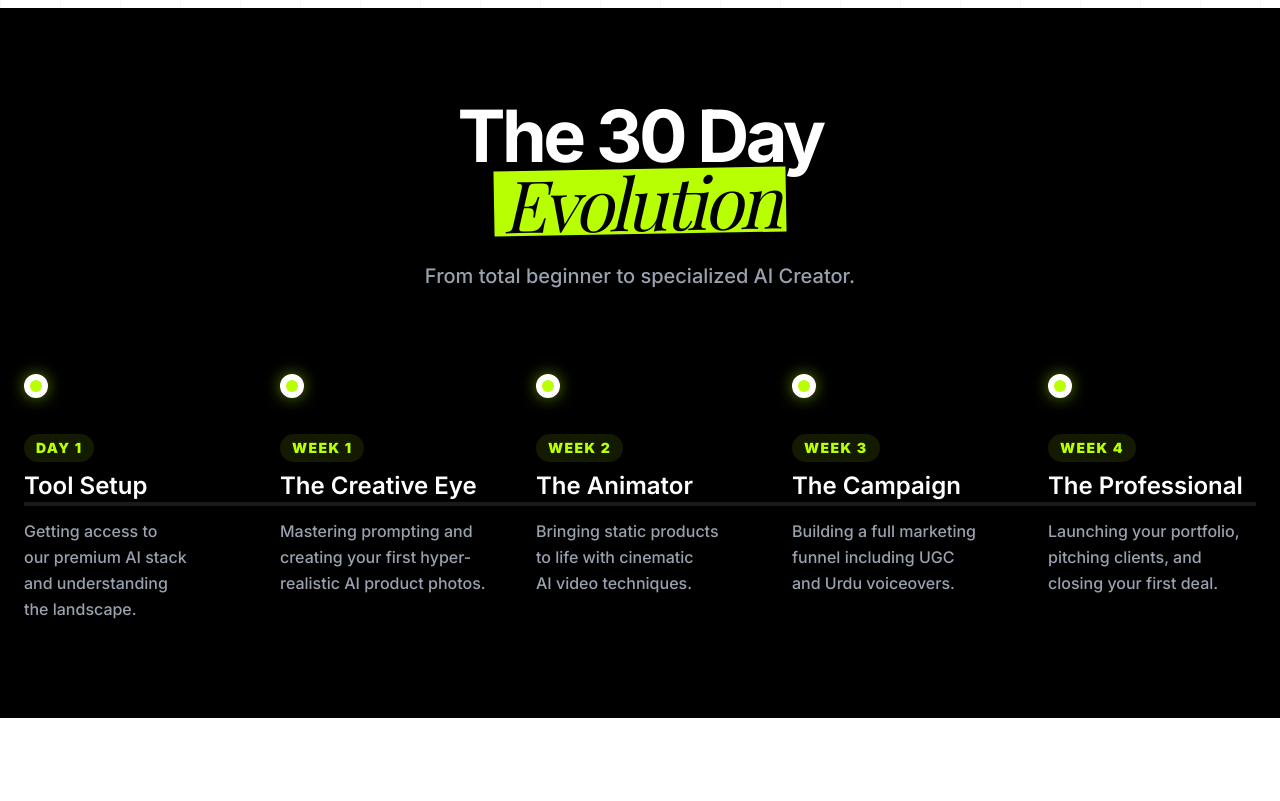
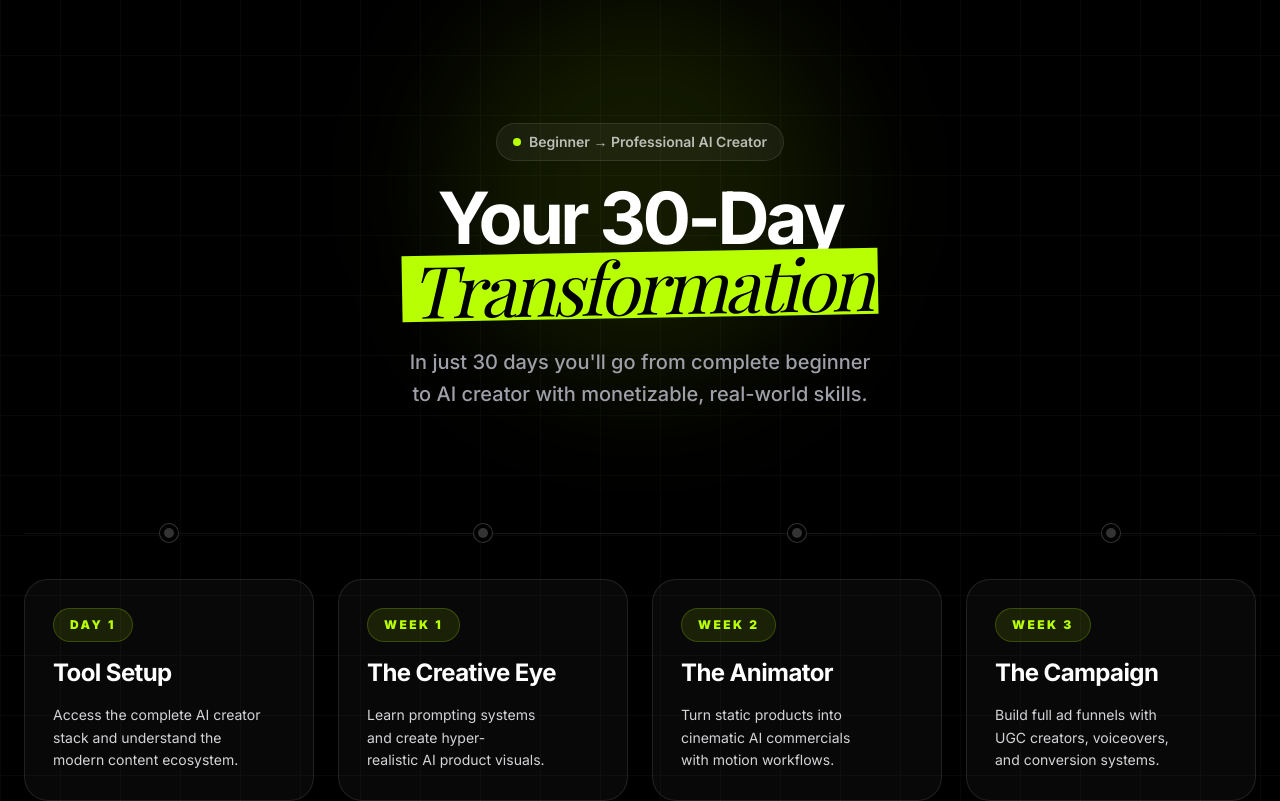
Before and after one commit to Waleedeveloper98/agency-website, a React (Vite) app: page /bootcamp in a window 1280 px wide. Shown: the part 5880-6681 px from the top of the page. Built offline with nearby package versions, Linux system fonts and the light colour scheme; no server answers; a web font is replaced by a local one.

Commit message:
feat: Update MasterySection and TransformationSection with improved content, styling, and animations for enhanced user experience

```diff
--- a/src/features/course/components/MasterySection.jsx
+++ b/src/features/course/components/MasterySection.jsx
@@ -87,7 +87,7 @@ const MasterySection = () => {
               </h2>
 
               {/* Description */}
-              <p className="text-base md:text-2xl text-zinc-500 font-medium max-w-3xl leading-relaxed">
+              <p className="text-base md:text-xl text-zinc-500 font-medium max-w-3xl leading-relaxed">
                 This isn't just another AI course. It's a complete creator
                 system designed to help you build profitable AI services.
               </p>
--- a/src/features/course/components/TransformationSection.jsx
+++ b/src/features/course/components/TransformationSection.jsx
@@ -1,5 +1,5 @@
 import AnimatedSection from "./AnimatedSection";
-import { motion } from "motion/react";
+import { motion } from "framer-motion";
 import ColorHeading from "./ColorHeading";
 
 const TransformationSection = () => {
@@ -7,61 +7,218 @@ const TransformationSection = () => {
     {
       phase: "Day 1",
       title: "Tool Setup",
-      desc: "Getting access to our premium AI stack and understanding the landscape.",
+      desc: "Access the complete AI creator stack and understand the modern content ecosystem.",
     },
     {
       phase: "Week 1",
       title: "The Creative Eye",
-      desc: "Mastering prompting and creating your first hyper-realistic AI product photos.",
+      desc: "Learn prompting systems and create hyper-realistic AI product visuals.",
     },
     {
       phase: "Week 2",
       title: "The Animator",
-      desc: "Bringing static products to life with cinematic AI video techniques.",
+      desc: "Turn static products into cinematic AI commercials with motion workflows.",
     },
     {
       phase: "Week 3",
       title: "The Campaign",
-      desc: "Building a full marketing funnel including UGC and Urdu voiceovers.",
+      desc: "Build full ad funnels with UGC creators, voiceovers, and conversion systems.",
     },
     {
       phase: "Week 4",
       title: "The Professional",
-      desc: "Launching your portfolio, pitching clients, and closing your first deal.",
+      desc: "Launch your portfolio, pitch clients confidently, and close your first AI deal.",
+      // featured: true,
     },
   ];
 
   return (
-    <section className="py-24 px-6 bg-black text-white overflow-hidden">
-      <div className="max-w-7xl mx-auto">
-        <AnimatedSection className="text-center mb-24">
-          <h2 className="text-4xl md:text-7xl font-bold tracking-tighter leading-[0.9] mb-6">
-            The 30 Day <br /> <ColorHeading text={"Evolution"} />
+    <section className="relative overflow-hidden bg-black py-24 md:py-32 px-5 md:px-6 text-white">
+      {/* Background Effects */}
+      <div className="absolute inset-0 overflow-hidden pointer-events-none">
+        {/* Grid */}
+        <div
+          className="absolute inset-0 opacity-[0.03]"
+          style={{
+            backgroundImage: `
+              linear-gradient(to right, white 1px, transparent 1px),
+              linear-gradient(to bottom, white 1px, transparent 1px)
+            `,
+            backgroundSize: "60px 60px",
+          }}
+        />
+
+        {/* Subtle Glow */}
+        <div className="absolute top-0 left-1/2 -translate-x-1/2 h-96 w-96 rounded-full bg-(--primary-color)/10 blur-3xl" />
+      </div>
+
+      <div className="relative z-10 max-w-7xl mx-auto">
+        {/* Heading */}
+        <AnimatedSection className="text-center mb-16 md:mb-28">
+          {/* Badge */}
+          <div className="inline-flex items-center gap-2 rounded-full border border-white/10 bg-white/5 px-4 py-2 mb-6">
+            <div className="h-2 w-2 rounded-full bg-(--primary-color)" />
+
+            <span className="text-sm font-semibold text-white/70">
+              Beginner → Professional AI Creator
+            </span>
+          </div>
+
+          {/* Heading */}
+          <h2 className="text-5xl md:text-7xl font-bold tracking-[-0.05em] leading-[0.92] mb-6">
+            Your 30-Day
+            <br />
+            <ColorHeading text="Transformation" />
           </h2>
-          <p className="text-xl text-gray-400 font-medium">
-            From total beginner to specialized AI Creator.
+
+          {/* Description */}
+          <p className="text-base md:text-xl text-zinc-400 font-medium max-w-3xl leading-relaxed text-center mx-auto">
+            In just 30 days you'll go from complete beginner to AI creator with
+            monetizable, real-world skills.
           </p>
         </AnimatedSection>
 
+        {/* Timeline */}
         <div className="relative">
-          {/* Vertical line on mobile, Horizontal on desktop */}
-          <div className="absolute left-4 md:left-0 md:top-1/2 md:w-full h-full md:h-1 bg-white/10 md:-translate-y-1/2" />
+          {/* Mobile Vertical Line */}
+          <div className="absolute left-[9px] top-0 h-full w-px bg-gradient-to-b from-white/5 via-white/10 to-white/5 md:hidden" />
 
-          <div className="grid grid-cols-1  md:grid-cols-3 lg:grid-cols-5 gap-12 relative">
+          {/* Desktop Horizontal Line */}
+          <div className="absolute left-0 top-[10px] hidden h-px w-full bg-gradient-to-r from-white/5 via-white/10 to-white/5 md:block" />
+
+          {/* Steps */}
+          <div className="grid grid-cols-1 md:grid-cols-3 gap-10 lg:grid-cols-4 md:gap-6 relative">
             {steps.map((step, i) => (
-              <AnimatedSection key={i} delay={i * 0.15}>
-                <div className="pl-12 md:pl-0 md:pt-12 relative rounded-lg">
-                  {/* Point */}
-                  <div className="absolute left-3 md:left-0 top-0 md:-top-3 w-6 h-6 bg-(--primary-color) rounded-full border-[6px] border-bold shadow-[0_0_15px_rgba(184,255,3,0.5)] z-10" />
+              <AnimatedSection key={i} delay={i * 0.1}>
+                <motion.div
+                  whileHover={{
+                    y: -6,
+                  }}
+                  transition={{
+                    type: "spring",
+                    stiffness: 220,
+                    damping: 18,
+                  }}
+                  className={`
+                    group
+                    relative
+                    pl-12
+                    md:pl-0
+                    md:pt-14
 
-                  <div className="text-(--primary-color) font-black text-sm uppercase tracking-widest mb-2 px-3 py-1 bg-(--primary-color)/10 rounded-full inline-block">
-                    {step.phase}
+                  ${step.featured ? "md:-translate-y-3" : ""}
+                  `}
+                >
+                  {/* Timeline Anchor */}
+                  <div
+                    className="
+                      absolute
+                      left-0
+                      top-1
+                      md:left-1/2
+                      md:-translate-x-1/2
+                      md:top-0
+                      z-20
+                    "
+                  >
+                    <div
+                      className={`
+                        relative
+                        h-5
+                        w-5
+                        rounded-full
+                        border
+                        transition-all
+                        duration-500
+
+                        ${
+                          step.featured
+                            ? "border-(--primary-color) bg-(--primary-color)"
+                            : "border-white/20 bg-black"
+                        }
+
+                        group-hover:border-(--primary-color)
+                        group-hover:bg-(--primary-color)
+                      `}
+                    >
+                      <div
+                        className={`
+                          absolute
+                          inset-1
+                          rounded-full
+                          transition-colors
+                          duration-500
+
+                          ${step.featured ? "bg-black" : "bg-white/20"}
+
+                          group-hover:bg-black
+                        `}
+                      />
+                    </div>
                   </div>
-                  <h4 className="text-2xl font-semibold mb-4">{step.title}</h4>
-                  <p className="text-gray-400 font-medium leading-relaxed">
-                    {step.desc}
-                  </p>
-                </div>
+
+                  {/* Card */}
+                  <div
+                    className={`
+                      relative
+                      overflow-hidden
+                      rounded-3xl
+                      border
+                      p-6
+                      md:p-7
+                      transition-all
+                      duration-500
+                      hover:-translate-y-1
+                      group-hover:border-(--primary-color)/30
+
+                      ${
+                        step.featured
+                          ? "border-(--primary-color)/20 bg-white/[0.06] shadow-[0_0_40px_rgba(184,255,3,0.08)]"
+                          : "border-white/10 bg-white/[0.03]"
+                      }
+                    `}
+                  >
+                    {/* Hover Glow */}
+                    <div className="absolute inset-0 opacity-0 group-hover:opacity-100 transition-opacity duration-700 bg-[radial-gradient(circle_at_top,rgba(184,255,3,0.10),transparent_70%)]" />
+
+                    {/* Phase */}
+                    <div className="relative z-10 mb-4">
+                      <div className="inline-flex items-center rounded-full bg-(--primary-color)/10 px-4 py-2 border border-(--primary-color)/20">
+                        <span className="text-xs font-black uppercase tracking-[0.2em] text-(--primary-color)">
+                          {step.phase}
+                        </span>
+                      </div>
+                    </div>
+
+                    {/* Title */}
+                    <h3
+                      className="relative z-10
+          text-2xl
+          md:text-[2rem]
+          lg:text-2xl
+          font-bold
+          tracking-tight
+          leading-tight
+          mb-4"
+                    >
+                      {step.title}
+                    </h3>
+
+                    {/* Description */}
+                    <p
+                      className="relative z-10
+          text-base
+          md:text-lg
+          lg:text-sm
+          leading-relaxed text-zinc-300"
+                    >
+                      {step.desc}
+                    </p>
+
+                    {/* Bottom Hover Line */}
+                    <div className="absolute bottom-0 left-0 h-1 w-0 bg-(--primary-color) group-hover:w-full transition-all duration-700" />
+                  </div>
+                </motion.div>
               </AnimatedSection>
             ))}
           </div>
```
